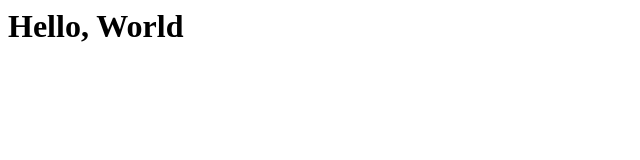
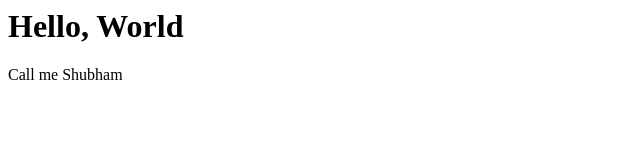
Before and after one commit to shubhamCda/git-Intro, a plain HTML site: page index.html in a window 1280 px wide. Shown: the whole page, without its empty margins (0-640 px from the left). Drawn offline with Linux system fonts and the light colour scheme.

Commit message:
Add paragraph tag

```diff
--- a/index.html
+++ b/index.html
@@ -1 +1,2 @@
 <h1>Hello, World</h1>
+<p>Call me Shubham</p>
```
